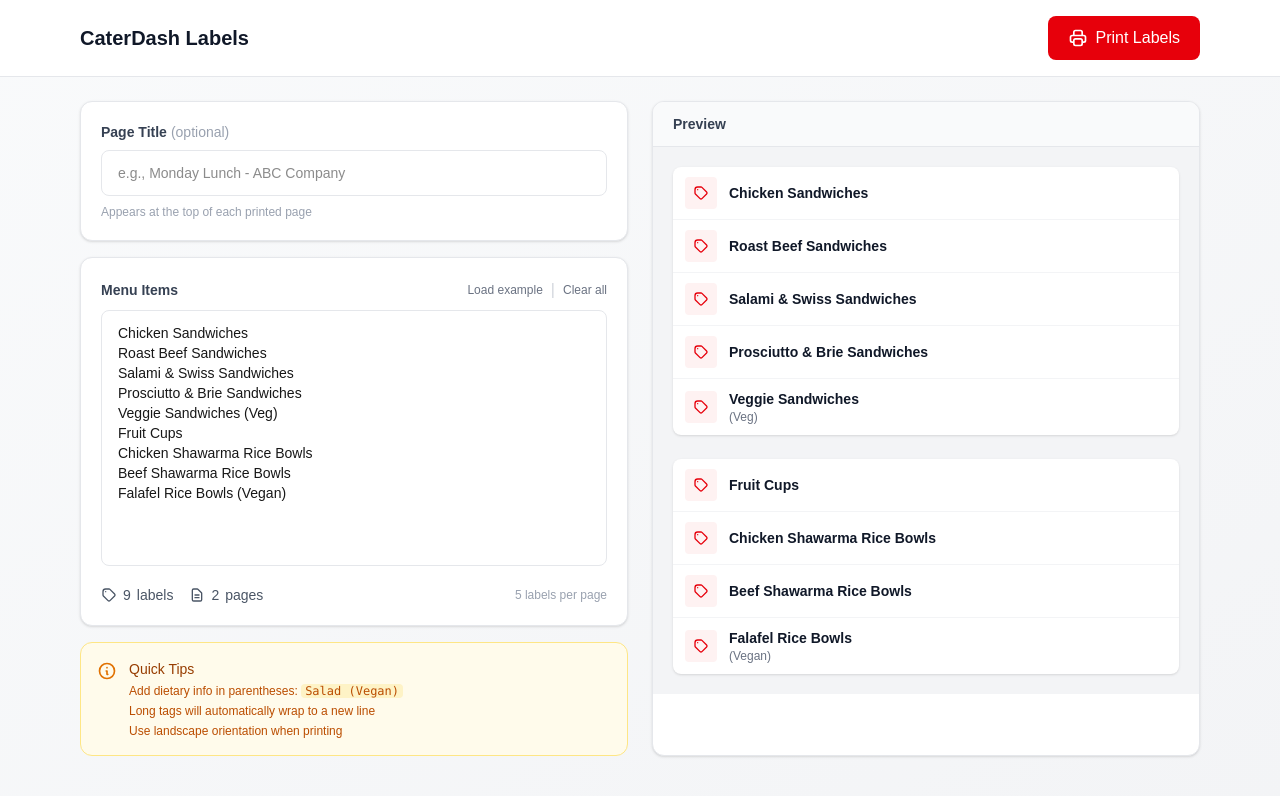
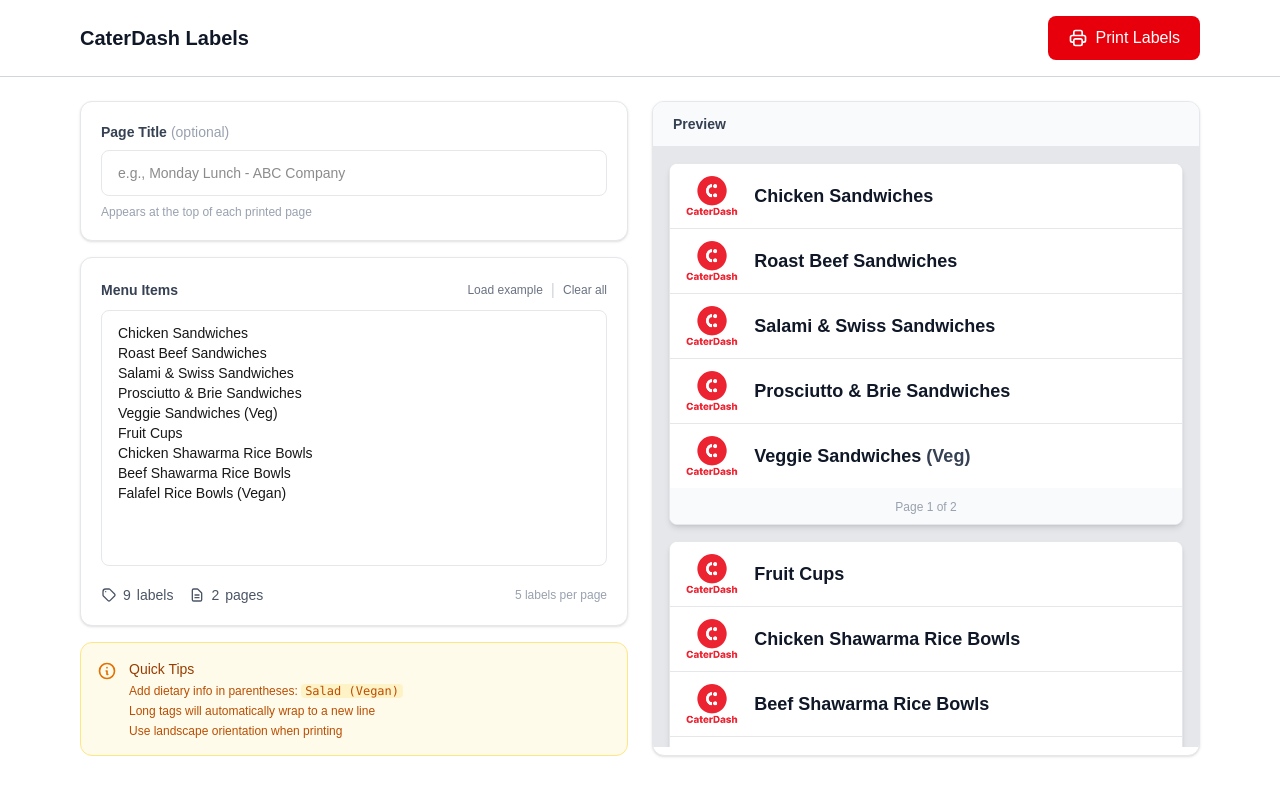
Before and after one commit to CaterDashAdmin/CaterDash-Trial, a Next.js app: page / in a window 1280 px wide. Both pictures are taken after a click on the button "Load example". Shown: the top 796 px of the page. Built offline with nearby package versions, Linux system fonts and the light colour scheme.

Commit message:
touched up colours

```diff
--- a/app/page.tsx
+++ b/app/page.tsx
@@ -44,7 +44,6 @@ export default function LabelMaker() {
   const [labels, setLabels] = useState<LabelItem[]>([]);
   const [isMounted, setIsMounted] = useState(false);
   const [pageTitle, setPageTitle] = useState("");
-  const activeTab = "preview";
 
   useEffect(() => {
     setIsMounted(true);
@@ -94,7 +93,7 @@ export default function LabelMaker() {
   if (!isMounted) return null;
 
   return (
-    <div className="min-h-screen bg-gradient-to-br from-gray-50 to-gray-100 print:bg-white print:p-0">
+    <div className="min-h-screen print:bg-white print:p-0">
       <style>{`
         @media print {
           @page {
@@ -121,7 +120,7 @@ export default function LabelMaker() {
       `}</style>
 
       {/* Header */}
-      <header className="no-print bg-white border-b border-gray-200 sticky top-0 z-10">
+      <header className="no-print bg-white border-b border-gray-300 sticky top-0 z-10">
         <div className="max-w-6xl mx-auto px-4 py-4">
           <div className="flex items-center justify-between">
             <div className="flex items-center gap-3">
@@ -294,7 +293,7 @@ export default function LabelMaker() {
             </div>
 
             {/* Preview Content */}
-            <div className="p-5 bg-gray-100 max-h-[600px] overflow-y-auto">
+            <div className="p-4 bg-gray-200 max-h-[600px] overflow-y-auto">
               {computedLabels.length === 0 ? (
                 <div className="flex flex-col items-center justify-center py-16 text-gray-400">
                   <svg
@@ -316,61 +315,74 @@ export default function LabelMaker() {
                   </p>
                 </div>
               ) : (
-                <div className="space-y-6">
+                <div className="space-y-4">
                   {pages.filter(Boolean).map((pageLabels, pageIndex) => (
                     <div
                       key={pageIndex}
-                      className="bg-white rounded-lg shadow-sm overflow-hidden"
+                      className="bg-white rounded-lg shadow-md overflow-hidden border border-gray-200"
                     >
-                      {/* Mini Page Title */}
+                      {/* Page Header - matches print */}
                       {pageTitle && (
-                        <div className="bg-gray-800 text-white px-3 py-2 flex items-center justify-between">
-                          <span className="text-xs font-medium truncate">
+                        <div className="px-4 py-2 flex items-center justify-between border-b border-gray-200">
+                          <span className="text-sm font-bold truncate">
                             {pageTitle}
                           </span>
-                          <span className="text-xs opacity-60">
-                            {activeTab === "preview"
-                              ? `Page ${pageIndex + 1}/${pages.length}`
-                              : `Page 1/${pages.length}`}
+                          <span className="text-xs opacity-75">
+                            Page {pageIndex + 1} of {pages.length}
                           </span>
                         </div>
                       )}
 
-                      {/* Mini Labels */}
-                      <div className="divide-y divide-gray-100">
+                      {/* Labels - styled like print output */}
+                      <div className="divide-y divide-gray-200">
                         {pageLabels.map((item, index) => (
                           <div
                             key={index}
-                            className="px-3 py-2.5 flex items-center gap-3"
+                            className="bg-white flex items-center px-4 py-3 gap-4"
                           >
-                            <div className="w-8 h-8 bg-red-50 rounded flex items-center justify-center flex-shrink-0">
-                              <svg
-                                className="w-4 h-4 text-red-600"
-                                fill="none"
-                                stroke="currentColor"
-                                viewBox="0 0 24 24"
-                              >
-                                <path
-                                  strokeLinecap="round"
-                                  strokeLinejoin="round"
-                                  strokeWidth={2}
-                                  d="M7 7h.01M7 3h5c.512 0 1.024.195 1.414.586l7 7a2 2 0 010 2.828l-7 7a2 2 0 01-2.828 0l-7-7A1.994 1.994 0 013 12V7a4 4 0 014-4z"
-                                />
-                              </svg>
-                            </div>
-                            <div className="min-w-0 flex-1">
-                              <p className="text-sm font-semibold text-gray-900 truncate">
-                                {item.name}
-                              </p>
-                              {item.tag && (
-                                <p className="text-xs text-gray-500">
-                                  ({item.tag})
+                            {/* Logo */}
+                            <img
+                              src="/label.png"
+                              alt="CaterDash Logo"
+                              className="h-10 w-auto object-contain flex-shrink-0"
+                            />
+
+                            {/* Label Text - matches print styling */}
+                            <div className="flex-grow min-w-0">
+                              {item.inline ? (
+                                <p className="text-lg font-bold text-gray-900 truncate">
+                                  {item.name}{" "}
+                                  {item.tag && (
+                                    <span className="text-gray-700">
+                                      ({item.tag})
+                                    </span>
+                                  )}
                                 </p>
+                              ) : (
+                                <>
+                                  <p className="text-lg font-bold text-gray-900 truncate">
+                                    {item.name}
+                                  </p>
+                                  {item.tag && (
+                                    <p className="text-sm italic text-gray-500 truncate">
+                                      ({item.tag})
+                                    </p>
+                                  )}
+                                </>
                               )}
                             </div>
                           </div>
                         ))}
                       </div>
+
+                      {/* Page footer indicator */}
+                      {!pageTitle && pages.length > 1 && (
+                        <div className="bg-gray-50 px-4 py-1.5 text-center">
+                          <span className="text-xs text-gray-400">
+                            Page {pageIndex + 1} of {pages.length}
+                          </span>
+                        </div>
+                      )}
                     </div>
                   ))}
                 </div>
@@ -386,7 +398,7 @@ export default function LabelMaker() {
           <div key={pageIndex} className="print-page flex flex-col w-full">
             {/* Page Title */}
             {pageTitle && (
-              <div className="w-full bg-gray-800 text-white py-3 px-6">
+              <div className="w-full py-3 px-6 border-b border-gray-300">
                 <div className="flex items-center justify-between">
                   <h2 className="text-xl font-bold">{pageTitle}</h2>
                   <span className="text-sm opacity-75">
@@ -401,7 +413,7 @@ export default function LabelMaker() {
               <div
                 key={index}
                 style={{ width: "9.83in", height: "1.374in" }}
-                className="border-b border-r bg-white flex items-center justify-between px-6 gap-6 overflow-hidden"
+                className="border-b border-r border-gray-300 bg-white flex items-center justify-between px-6 gap-6 overflow-hidden"
               >
                 <img
                   src="/label.png"
```
